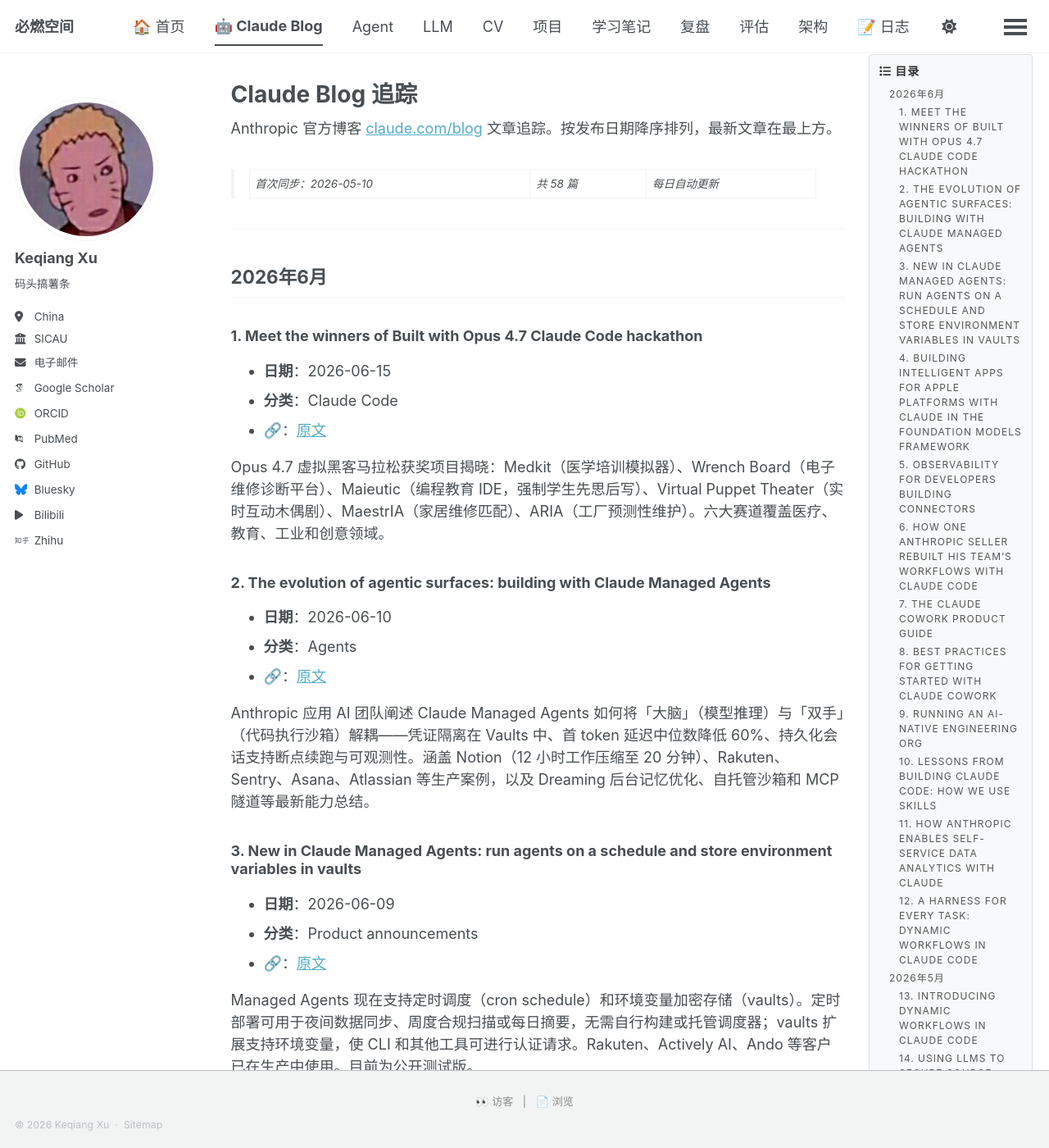
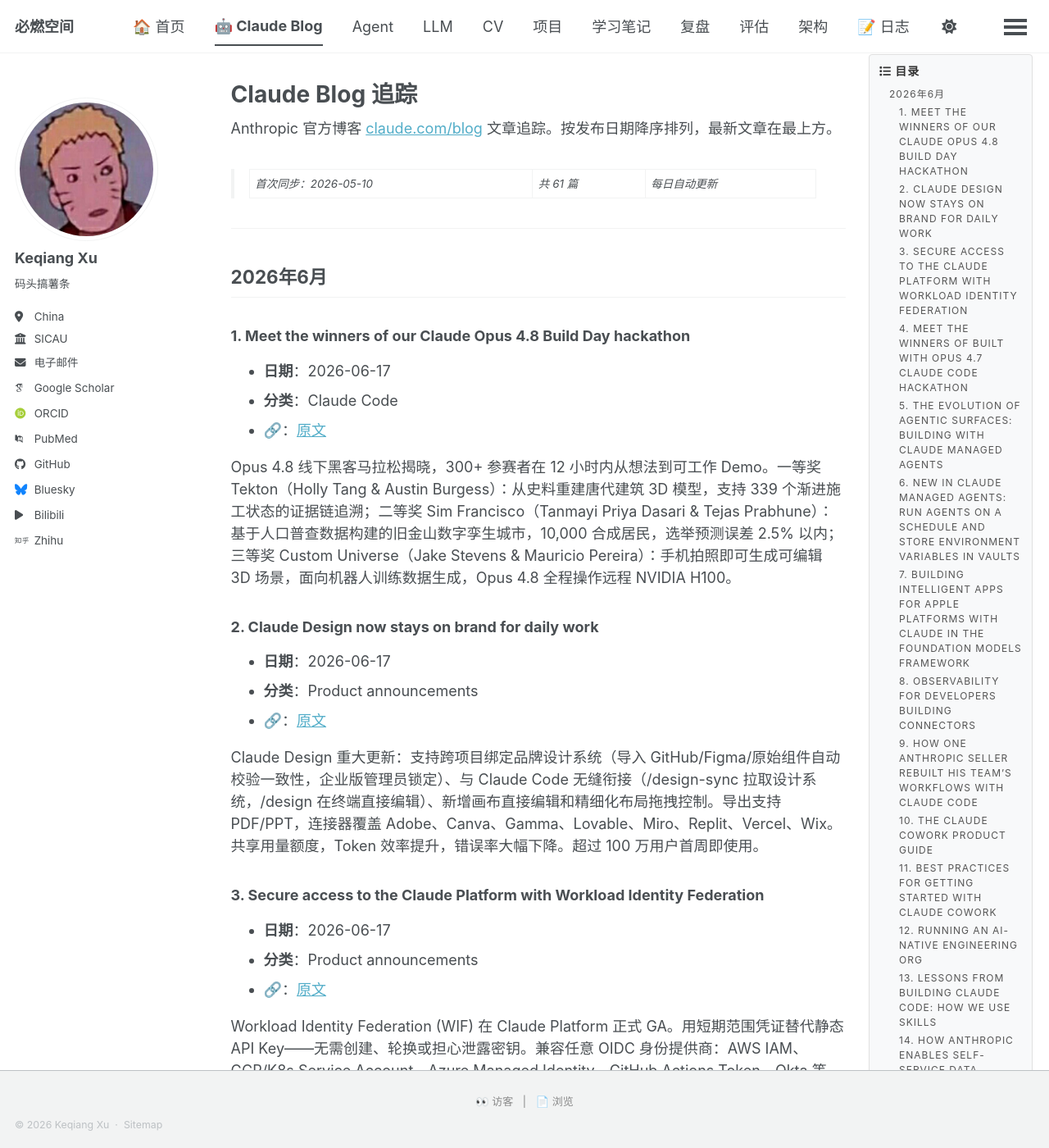
Before and after one commit to Qnh233/Qnh233.github.io, a Jekyll site: the page built from _pages/claude-blog.md, in a window 1280 px wide and 1400 px high. Shown: the whole window at 82% size. Built offline with Jekyll 4.4.1, drawn with Linux system fonts in a browser that asks for light colours; some web fonts are replaced; a script bundle is joined from its source files by our own code; library files that are not in the unit come from our copies; comment, search, counter and statistics services are not loaded; some of the changed text lies outside the part shown.

Commit message:
feat: sync 3 new Claude Blog articles (2026-06-17)

```diff
--- a/_pages/claude-blog.md
+++ b/_pages/claude-blog.md
@@ -9,90 +9,111 @@
 
 Anthropic 官方博客 [claude.com/blog](https://claude.com/blog) 文章追踪。按发布日期降序排列，最新文章在最上方。
 
-> 首次同步：2026-05-10 | 共 58 篇 | 每日自动更新
+> 首次同步：2026-05-10 | 共 61 篇 | 每日自动更新
 
 ---
 
 ## 2026年6月
 
-### 1. Meet the winners of Built with Opus 4.7 Claude Code hackathon
+### 1. Meet the winners of our Claude Opus 4.8 Build Day hackathon
+- **日期**：2026-06-17
+- **分类**：Claude Code
+- **🔗**：[原文](https://claude.com/blog/meet-the-winners-of-our-claude-opus-4-8-build-day-hackathon)
+
+Opus 4.8 线下黑客马拉松揭晓，300+ 参赛者在 12 小时内从想法到可工作 Demo。一等奖 Tekton（Holly Tang & Austin Burgess）：从史料重建唐代建筑 3D 模型，支持 339 个渐进施工状态的证据链追溯；二等奖 Sim Francisco（Tanmayi Priya Dasari & Tejas Prabhune）：基于人口普查数据构建的旧金山数字孪生城市，10,000 合成居民，选举预测误差 2.5% 以内；三等奖 Custom Universe（Jake Stevens & Mauricio Pereira）：手机拍照即可生成可编辑 3D 场景，面向机器人训练数据生成，Opus 4.8 全程操作远程 NVIDIA H100。
+
+### 2. Claude Design now stays on brand for daily work
+- **日期**：2026-06-17
+- **分类**：Product announcements
+- **🔗**：[原文](https://claude.com/blog/claude-design-stays-on-brand-for-daily-work)
+
+Claude Design 重大更新：支持跨项目绑定品牌设计系统（导入 GitHub/Figma/原始组件自动校验一致性，企业版管理员锁定）、与 Claude Code 无缝衔接（/design-sync 拉取设计系统，/design 在终端直接编辑）、新增画布直接编辑和精细化布局拖拽控制。导出支持 PDF/PPT，连接器覆盖 Adobe、Canva、Gamma、Lovable、Miro、Replit、Vercel、Wix。共享用量额度，Token 效率提升，错误率大幅下降。超过 100 万用户首周即使用。
+
+### 3. Secure access to the Claude Platform with Workload Identity Federation
+- **日期**：2026-06-17
+- **分类**：Product announcements
+- **🔗**：[原文](https://claude.com/blog/workload-identity-federation)
+
+Workload Identity Federation (WIF) 在 Claude Platform 正式 GA。用短期范围凭证替代静态 API Key——无需创建、轮换或担心泄露密钥。兼容任意 OIDC 身份提供商：AWS IAM、GCP/K8s Service Account、Azure Managed Identity、GitHub Actions Token、Okta 等。同时推出 Service Account，每工作负载独立身份+角色+审计追踪。Console 提供引导式设置，Admin API 支持批量编程化管理。API Key 与 WIF 可并行运行，逐步迁移。
+
+### 4. Meet the winners of Built with Opus 4.7 Claude Code hackathon
 - **日期**：2026-06-15
 - **分类**：Claude Code
 - **🔗**：[原文](https://claude.com/blog/meet-the-winners-of-built-with-opus-4-7-claude-code-hackathon)
 
 Opus 4.7 虚拟黑客马拉松获奖项目揭晓：Medkit（医学培训模拟器）、Wrench Board（电子维修诊断平台）、Maieutic（编程教育 IDE，强制学生先思后写）、Virtual Puppet Theater（实时互动木偶剧）、MaestrIA（家居维修匹配）、ARIA（工厂预测性维护）。六大赛道覆盖医疗、教育、工业和创意领域。
 
-### 2. The evolution of agentic surfaces: building with Claude Managed Agents
+### 5. The evolution of agentic surfaces: building with Claude Managed Agents
 - **日期**：2026-06-10
 - **分类**：Agents
 - **🔗**：[原文](https://claude.com/blog/building-with-claude-managed-agents)
 
 Anthropic 应用 AI 团队阐述 Claude Managed Agents 如何将「大脑」（模型推理）与「双手」（代码执行沙箱）解耦——凭证隔离在 Vaults 中、首 token 延迟中位数降低 60%、持久化会话支持断点续跑与可观测性。涵盖 Notion（12 小时工作压缩至 20 分钟）、Rakuten、Sentry、Asana、Atlassian 等生产案例，以及 Dreaming 后台记忆优化、自托管沙箱和 MCP 隧道等最新能力总结。
 
-### 3. New in Claude Managed Agents: run agents on a schedule and store environment variables in vaults
+### 6. New in Claude Managed Agents: run agents on a schedule and store environment variables in vaults
 - **日期**：2026-06-09
 - **分类**：Product announcements
 - **🔗**：[原文](https://claude.com/blog/whats-new-in-claude-managed-agents)
 
 Managed Agents 现在支持定时调度（cron schedule）和环境变量加密存储（vaults）。定时部署可用于夜间数据同步、周度合规扫描或每日摘要，无需自行构建或托管调度器；vaults 扩展支持环境变量，使 CLI 和其他工具可进行认证请求。Rakuten、Actively AI、Ando 等客户已在生产中使用。目前为公开测试版。
 
-### 4. Building intelligent apps for Apple platforms with Claude in the Foundation Models framework
+### 7. Building intelligent apps for Apple platforms with Claude in the Foundation Models framework
 - **日期**：2026-06-08
 - **分类**：Product
 - **🔗**：[原文](https://claude.com/blog)
 
 Anthropic 宣布 Claude 集成 Apple Foundation Models 框架，开发者可在 Apple 平台上使用 Claude 构建智能应用。
 
-### 5. Observability for developers building connectors
+### 8. Observability for developers building connectors
 - **日期**：2026-06-08
 - **分类**：Product
 - **🔗**：[原文](https://claude.com/blog/observability-for-developers-building-connectors)
 
 Connector 开发者现可监控其连接器在 Claude 全系产品中的表现。已发布到目录的连接器获得仪表盘，可追踪活跃用户数、工具调用总量、目录排名、健康评分、错误率和延迟，支持按工具拆解错误。MCP 服务器提交到目录的操作现可直接在 Claude 应用内完成。已在公开测试版中可用。
 
-### 6. How one Anthropic seller rebuilt his team's workflows with Claude Code
+### 9. How one Anthropic seller rebuilt his team's workflows with Claude Code
 - **日期**：2026-06-05
 - **分类**：Claude Code / Enterprise AI
 - **🔗**：[原文](https://claude.com/blog/how-anthropic-uses-claude-gtm-engineering)
 
 Anthropic GTM 产品经理 Jared Sires 从未写过代码的客户经理转型为用 Claude Code 构建销售工具链。核心工具 CLAFTS（Claude Drafts）约 4,300 行全由 Claude Code 生成，内嵌 Gmail 自动写客户邮件草稿，匹配个人写作风格，按关系调整语气。每天节省 10-15 小时。团队级扩展——Sales Plugin（Cowork 插件）覆盖 Salesforce、Gong、Google Calendar 等系统。上线数月后约 80% 销售团队在使用。
 
-### 7. The Claude Cowork product guide
+### 10. The Claude Cowork product guide
 - **日期**：2026-06-05
 - **分类**：Enterprise AI
 - **🔗**：[原文](https://claude.com/blog/the-claude-cowork-product-guide)
 
 Anthropic 发布 Claude Cowork 产品指南（可下载 PDF）。Claude Cowork 定位为知识工作代理——能读写本地文件、跨 Slack 和 Google Drive 执行多步骤任务、产出实际交付物。差异化在于"你描述目标和期望产出，Claude 规划步骤并执行"。
 
-### 8. Best practices for getting started with Claude Cowork
+### 11. Best practices for getting started with Claude Cowork
 - **日期**：2026-06-03
 - **分类**：Enterprise AI
 - **🔗**：[原文](https://claude.com/blog/best-practices-for-getting-started-with-claude-cowork)
 
 Anthropic 增长营销经理撰写的 Claude Cowork 实战指南（90% 工作已在 Cowork 完成）。Chat/Cowork/Code 区分框架：Chat 适合问答头脑风暴，Cowork 适合产生可交付成果（多步骤/多文件/多应用委托性任务），Code 是开发者构建空间。Cowork 任务的五特征：多输入、有输出产物、会重复执行、知道"好"长什么样、中间步骤无聊。
 
-### 9. Running an AI-native engineering org
+### 12. Running an AI-native engineering org
 - **日期**：2026-06-03
 - **分类**：Claude Code
 - **🔗**：[原文](https://claude.com/blog/running-an-ai-native-engineering-org)
 
 Claude Code 团队工程负责人撰写。核心论点：写代码/测试/重构已不再是瓶颈——验证、代码审查和安全取代它们。四个被重写的规范：JIT 规划替代六个月路线图、先问 Claude 再问人、Claude 处理风格/bug/测试代码审查、角色模糊化。三大铁律：全员吃狗粮、组织扁平、废弃无效流程。
 
-### 10. Lessons from building Claude Code: How we use skills
+### 13. Lessons from building Claude Code: How we use skills
 - **日期**：2026-06-03
 - **分类**：Claude Code
 - **🔗**：[原文](https://claude.com/blog/lessons-from-building-claude-code-how-we-use-skills)
 
 Claude Code 团队梳理内部 Skills 体系，归纳为九大类别：库/API 参考、产品验证、数据获取与分析、业务流程与团队自动化、代码脚手架与模板、代码质量与审查、CI/CD 与部署、运维 Runbook、基础设施运维。Skill 构建三技巧：不要重复常识、Gotchas 部分信号密度最高、好 Skill 干净落入一个类别。
 
-### 11. How Anthropic enables self-service data analytics with Claude
+### 14. How Anthropic enables self-service data analytics with Claude
 - **日期**：2026-06-03
 - **分类**：Enterprise AI
 - **🔗**：[原文](https://claude.com/blog/how-anthropic-enables-self-service-data-analytics-with-claude)
 
 Anthropic 内部 95% 商业分析查询已由 Claude 自动化。核心论点：分析准确率是上下文和验证问题，不是代码生成问题。三大失败模式：概念→实体歧义、数据陈旧、检索失败。智能数据分析栈：数据基础层（canonical 单一真相源数据集）→ 维护验证层（持续维护防腐化）→ Skills 层（确保 agent 找到正确答案）。
 
-### 12. A harness for every task: dynamic workflows in Claude Code
+### 15. A harness for every task: dynamic workflows in Claude Code
 - **日期**：2026-06-02
 - **分类**：Claude Code
 - **🔗**：[原文](https://claude.com/blog/a-harness-for-every-task-dynamic-workflows-in-claude-code)
@@ -275,154 +296,154 @@
 
 ## 2026年4月及更早
 
-### 37. Building AI agents for the enterprise
+### 40. Building AI agents for the enterprise
 - **日期**：2026-04-30
 - **分类**：Agents
 - **🔗**：[原文](https://claude.com/blog/building-ai-agents-for-the-enterprise)
 
 企业 AI 代理建设指南。基于 Anthropic 经济指数（美国 40% 员工工作中使用 AI），阐述企业 AI 转型三大支柱，含 L'Oreal、Lyft、Rakuten 客户案例及六个月部署框架。
 
-### 38. Claude Security is now in public beta
+### 41. Claude Security is now in public beta
 - **日期**：2026-04-30
 - **分类**：Product
 - **🔗**：[原文](https://claude.com/blog/claude-security-is-now-in-public-beta)
 
 Claude Security 进入公开测试阶段，面向企业安全团队提供 AI 安全能力。
 
-### 39. Lessons from building Claude Code: Prompt caching is everything
+### 42. Lessons from building Claude Code: Prompt caching is everything
 - **日期**：2026-04-30
 - **分类**：Claude Code
 - **🔗**：[原文](https://claude.com/blog/lessons-from-building-claude-code-prompt-caching-is-everything)
 
 Prompt caching 优化核心经验：系统提示词按静态在前动态在后最大化缓存命中、不要在会话中途切换模型、不要中途增删工具（破坏整体缓存）、Plan Mode 围绕缓存约束设计。缓存命中率过低触发 SEV 告警。
 
-### 40. How Kepler built verifiable AI for financial services with Claude
+### 43. How Kepler built verifiable AI for financial services with Claude
 - **日期**：2026-04-30
 - **分类**：Enterprise AI
 - **🔗**：[原文](https://claude.com/blog/how-kepler-built-verifiable-ai-for-financial-services-with-claude)
 
 Kepler 利用 Claude 为金融服务业构建可验证 AI 系统。
 
-### 41. Deploying agentic AI across the enterprise with Claude Cowork
+### 44. Deploying agentic AI across the enterprise with Claude Cowork
 - **日期**：2026-04-29
 - **分类**：Agents
 - **🔗**：[原文](https://claude.com/blog/deploying-agentic-ai-across-the-enterprise-with-claude-cowork)
 
 通过 Claude Cowork 在企业中部署智能体 AI 的指南。
 
-### 42. Claude API skill now in CodeRabbit, JetBrains, Resolve AI, and Warp
+### 45. Claude API skill now in CodeRabbit, JetBrains, Resolve AI, and Warp
 - **日期**：2026-04-29
 - **分类**：Agents
 - **🔗**：[原文](https://claude.com/blog/claude-api-skill-now-in-coderabbit-jetbrains-resolve-ai-and-warp)
 
 Claude API 技能集成到 CodeRabbit、JetBrains、Resolve AI 和 Warp 等开发工具。
 
-### 43. Product development in the agentic era
+### 46. Product development in the agentic era
 - **日期**：2026-04-29
 - **分类**：Agents
 - **🔗**：[原文](https://claude.com/blog/product-development-in-the-agentic-era)
 
 探讨智能体时代的产品开发方法论。
 
-### 44. Onboarding Claude Code like a new developer: Lessons from 17 years of development
+### 47. Onboarding Claude Code like a new developer: Lessons from 17 years of development
 - **日期**：2026-04-28
 - **分类**：Claude Code
 - **🔗**：[原文](https://claude.com/blog/onboarding-claude-code-like-a-new-developer-lessons-from-17-years-of-development)
 
 将 Claude Code 当作"新开发者"入职的经验和最佳实践。
 
-### 45. New connectors in Claude for everyday life
+### 48. New connectors in Claude for everyday life
 - **日期**：2026-04-23
 - **分类**：Product
 - **🔗**：[原文](https://claude.com/blog/new-connectors-in-claude-for-everyday-life)
 
 Claude 新增日常生活连接器，扩展与日常工具和服务的集成能力。
 
-### 46. Built-in memory for Claude Managed Agents
+### 49. Built-in memory for Claude Managed Agents
 - **日期**：2026-04-23
 - **分类**：Product
 - **🔗**：[原文](https://claude.com/blog/built-in-memory-for-claude-managed-agents)
 
 Claude Managed Agents 新增内置记忆功能。
 
-### 47. Building agents that reach production systems with MCP
+### 50. Building agents that reach production systems with MCP
 - **日期**：2026-04-22
 - **分类**：Agents
 - **🔗**：[原文](https://claude.com/blog/building-agents-that-reach-production-systems-with-mcp)
 
 使用 MCP 构建能连接生产系统的 AI 智能体。
 
-### 48. Introducing Claude Design by Anthropic Labs
+### 51. Introducing Claude Design by Anthropic Labs
 - **日期**：2026-04-17
 - **分类**：Product
 - **🔗**：[原文](https://www.anthropic.com/news)
 
 Anthropic Labs 推出 Claude Design，支持创建交互式设计、原型、幻灯片等视觉作品。
 
-### 49. Redesigning Claude Code on desktop for parallel agents
+### 52. Redesigning Claude Code on desktop for parallel agents
 - **日期**：2026-04-14
 - **分类**：Product
 - **🔗**：[原文](https://claude.com/blog/redesigning-claude-code-on-desktop-for-parallel-agents)
 
 Claude Code 桌面端重新设计，支持并行智能体操作。
 
-### 50. Preparing your security program for AI-accelerated offense
+### 53. Preparing your security program for AI-accelerated offense
 - **日期**：2026-04-10
 - **分类**：Security
 - **🔗**：[原文](https://claude.com/blog/preparing-your-security-program-for-ai-accelerated-offense)
 
 如何为 AI 加速的攻击手段准备安全防护方案。
 
-### 51. Claude Managed Agents: get to production 10x faster
+### 54. Claude Managed Agents: get to production 10x faster
 - **日期**：2026-04-08
 - **分类**：Product
 - **🔗**：[原文](https://claude.com/blog/claude-managed-agents-get-to-production-10x-faster)
 
 Claude Managed Agents 帮助企业将智能体部署速度提升 10 倍。
 
-### 52. Project Glasswing
+### 55. Project Glasswing
 - **日期**：2026-04-07
 - **分类**：Security
 - **🔗**：[原文](https://www.anthropic.com/news)
 
 新安全倡议 Project Glasswing，联合 AWS、Apple、Broadcom、Cisco、CrowdStrike、Google、JPMorganChase 等公司，致力于保护全球最关键的软件。
 
-### 53. Harnessing Claude's intelligence
+### 56. Harnessing Claude's intelligence
 - **日期**：2026-04-02
 - **分类**：Guide
 - **🔗**：[原文](https://claude.com/blog/harnessing-claudes-intelligence)
 
 如何充分利用 Claude 的智能能力。
 
-### 54. What 81,000 people want from AI
+### 57. What 81,000 people want from AI
 - **日期**：2026-03-18
 - **分类**：Research
 - **🔗**：[原文](https://www.anthropic.com/news)
 
 近 81,000 名 Claude.ai 用户参与的同类最大规模定性研究，了解用户如何使用 AI 以及期望。
 
-### 55. Claude now creates interactive charts, diagrams and visualizations
+### 58. Claude now creates interactive charts, diagrams and visualizations
 - **日期**：2026-03-12
 - **分类**：Product
 - **🔗**：[原文](https://claude.com/blog/claude-now-creates-interactive-charts-diagrams-and-visualizations)
 
 Claude 新增创建交互式图表和可视化内容的能力。
 
-### 56. Claude is a space to think
+### 59. Claude is a space to think
 - **日期**：2026-02-04
 - **分类**：Announcement
 - **🔗**：[原文](https://www.anthropic.com/news)
 
 Anthropic 明确 Claude 保持无广告模式，解释广告激励机制与有用 AI 助手不兼容。
 
-### 57. How enterprises are building AI agents in 2026
+### 60. How enterprises are building AI agents in 2026
 - **日期**：2025-12-09
 - **分类**：Agents
 - **🔗**：[原文](https://claude.com/blog/how-enterprises-are-building-ai-agents-in-2026)
 
 2026 年企业构建 AI 智能体的趋势和方法。
 
-### 58. Improving frontend design through Skills
+### 61. Improving frontend design through Skills
 - **日期**：2025-11-12
 - **分类**：Guide
 - **🔗**：[原文](https://claude.com/blog/improving-frontend-design-through-skills)
@@ -431,4 +452,4 @@
 
 ---
 
-*最后更新：2026-06-16 · 共 58 篇文章*
+*最后更新：2026-06-18 · 共 61 篇文章*
```
Also changed, not shown: other parts of _pages/claude-blog.md (+24 -24 lines).
